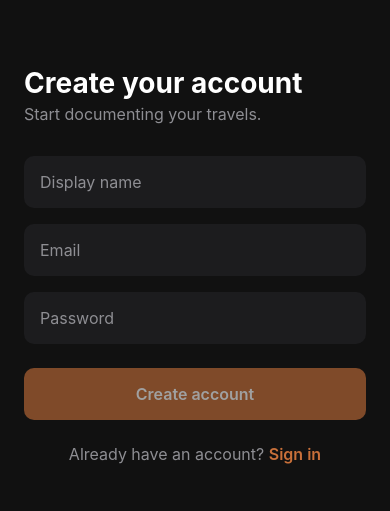
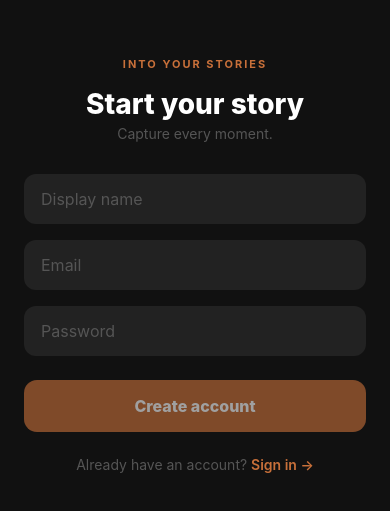
Before and after one commit to rutvijdhotey/into-your-stories, a React Native app: screen /Signup in a window 390 px wide. Shown: the part 157-668 px from the top of the page. Built offline with nearby package versions, Linux system fonts and the light colour scheme; no server answers.

Commit message:
feat: restyle SignupScreen with brand header and focused-input amber border

```diff
--- a/src/screens/auth/SignupScreen.tsx
+++ b/src/screens/auth/SignupScreen.tsx
@@ -12,7 +12,7 @@ import {
 import { SafeAreaView } from 'react-native-safe-area-context';
 import type { NativeStackScreenProps } from '@react-navigation/native-stack';
 import { supabase } from '../../lib/supabase';
-import { Colors, Spacing, Typography } from '../../theme';
+import { Colors, Spacing, BorderRadius } from '../../theme';
 import type { AuthStackParamList } from '../../navigation/types';
 
 type Props = NativeStackScreenProps<AuthStackParamList, 'Signup'>;
@@ -24,6 +24,7 @@ export default function SignupScreen({ navigation }: Props) {
   const [loading, setLoading] = useState(false);
   const [error, setError] = useState<string | null>(null);
   const [info, setInfo] = useState<string | null>(null);
+  const [focusedField, setFocusedField] = useState<string | null>(null);
 
   const onSubmit = async () => {
     setError(null);
@@ -41,11 +42,8 @@ export default function SignupScreen({ navigation }: Props) {
       setError(signUpError.message);
       return;
     }
-    if (data.session) {
-      // signed in directly — AppNavigator will switch to Main
-      return;
-    }
-    setInfo("Check your email to confirm your account, then sign in.");
+    if (data.session) return;
+    setInfo('Check your email to confirm your account, then sign in.');
   };
 
   const canSubmit = !!email && !!password && !!displayName && !loading;
@@ -56,34 +54,41 @@ export default function SignupScreen({ navigation }: Props) {
         style={styles.container}
         behavior={Platform.OS === 'ios' ? 'padding' : undefined}
       >
-        <Text style={styles.title}>Create your account</Text>
-        <Text style={styles.subtitle}>Start documenting your travels.</Text>
+        <Text style={styles.eyebrow}>INTO YOUR STORIES</Text>
+        <Text style={styles.title}>Start your story</Text>
+        <Text style={styles.tagline}>Capture every moment.</Text>
 
         <TextInput
-          style={styles.input}
+          style={[styles.input, focusedField === 'name' && styles.inputFocused]}
           placeholder="Display name"
-          placeholderTextColor={Colors.textSecondary}
+          placeholderTextColor="#555555"
           autoCapitalize="words"
           value={displayName}
           onChangeText={setDisplayName}
+          onFocus={() => setFocusedField('name')}
+          onBlur={() => setFocusedField(null)}
         />
         <TextInput
-          style={styles.input}
+          style={[styles.input, focusedField === 'email' && styles.inputFocused]}
           placeholder="Email"
-          placeholderTextColor={Colors.textSecondary}
+          placeholderTextColor="#555555"
           autoCapitalize="none"
           autoComplete="email"
           keyboardType="email-address"
           value={email}
           onChangeText={setEmail}
+          onFocus={() => setFocusedField('email')}
+          onBlur={() => setFocusedField(null)}
         />
         <TextInput
-          style={styles.input}
+          style={[styles.input, focusedField === 'password' && styles.inputFocused]}
           placeholder="Password"
-          placeholderTextColor={Colors.textSecondary}
+          placeholderTextColor="#555555"
           secureTextEntry
           value={password}
           onChangeText={setPassword}
+          onFocus={() => setFocusedField('password')}
+          onBlur={() => setFocusedField(null)}
         />
 
         {error && <Text style={styles.error}>{error}</Text>}
@@ -103,7 +108,7 @@ export default function SignupScreen({ navigation }: Props) {
 
         <Pressable onPress={() => navigation.navigate('Login')} style={styles.linkWrap}>
           <Text style={styles.linkText}>
-            Already have an account? <Text style={styles.linkAccent}>Sign in</Text>
+            Already have an account? <Text style={styles.linkAccent}>Sign in →</Text>
           </Text>
         </Pressable>
       </KeyboardAvoidingView>
@@ -114,29 +119,52 @@ export default function SignupScreen({ navigation }: Props) {
 const styles = StyleSheet.create({
   safe: { flex: 1, backgroundColor: Colors.background },
   container: { flex: 1, padding: Spacing.lg, justifyContent: 'center' },
-  title: { ...Typography.title, marginBottom: Spacing.xs },
-  subtitle: { ...Typography.body, color: Colors.textSecondary, marginBottom: Spacing.xl },
+  eyebrow: {
+    fontSize: 11,
+    fontWeight: '700',
+    letterSpacing: 2,
+    color: Colors.accent,
+    textTransform: 'uppercase',
+    textAlign: 'center',
+    marginBottom: Spacing.md,
+  },
+  title: {
+    fontSize: 28,
+    fontWeight: '800',
+    color: Colors.textPrimary,
+    textAlign: 'center',
+    marginBottom: Spacing.xs,
+  },
+  tagline: {
+    fontSize: 14,
+    color: '#555555',
+    textAlign: 'center',
+    marginBottom: Spacing.xl,
+  },
   input: {
-    backgroundColor: Colors.surface,
+    backgroundColor: 'rgba(255,255,255,0.07)',
     color: Colors.textPrimary,
-    borderRadius: 10,
+    borderRadius: BorderRadius.input,
     paddingHorizontal: Spacing.md,
-    paddingVertical: Spacing.md,
+    paddingVertical: 14,
     marginBottom: Spacing.md,
     fontSize: 16,
+    borderWidth: 1,
+    borderColor: 'transparent',
   },
+  inputFocused: { borderColor: Colors.accent },
   button: {
     backgroundColor: Colors.accent,
-    borderRadius: 10,
+    borderRadius: BorderRadius.button,
     paddingVertical: Spacing.md,
     alignItems: 'center',
     marginTop: Spacing.sm,
   },
   buttonDisabled: { opacity: 0.6 },
-  buttonText: { ...Typography.body, fontWeight: '600' },
-  error: { color: Colors.error, marginBottom: Spacing.sm },
-  info: { color: Colors.stay, marginBottom: Spacing.sm },
+  buttonText: { fontSize: 16, fontWeight: '800', color: Colors.textPrimary },
+  error: { color: Colors.error, marginBottom: Spacing.sm, fontSize: 14 },
+  info: { color: Colors.stay, marginBottom: Spacing.sm, fontSize: 14 },
   linkWrap: { alignItems: 'center', marginTop: Spacing.lg },
-  linkText: { ...Typography.body, color: Colors.textSecondary },
+  linkText: { fontSize: 14, color: '#555555' },
   linkAccent: { color: Colors.accent, fontWeight: '600' },
 });
```
